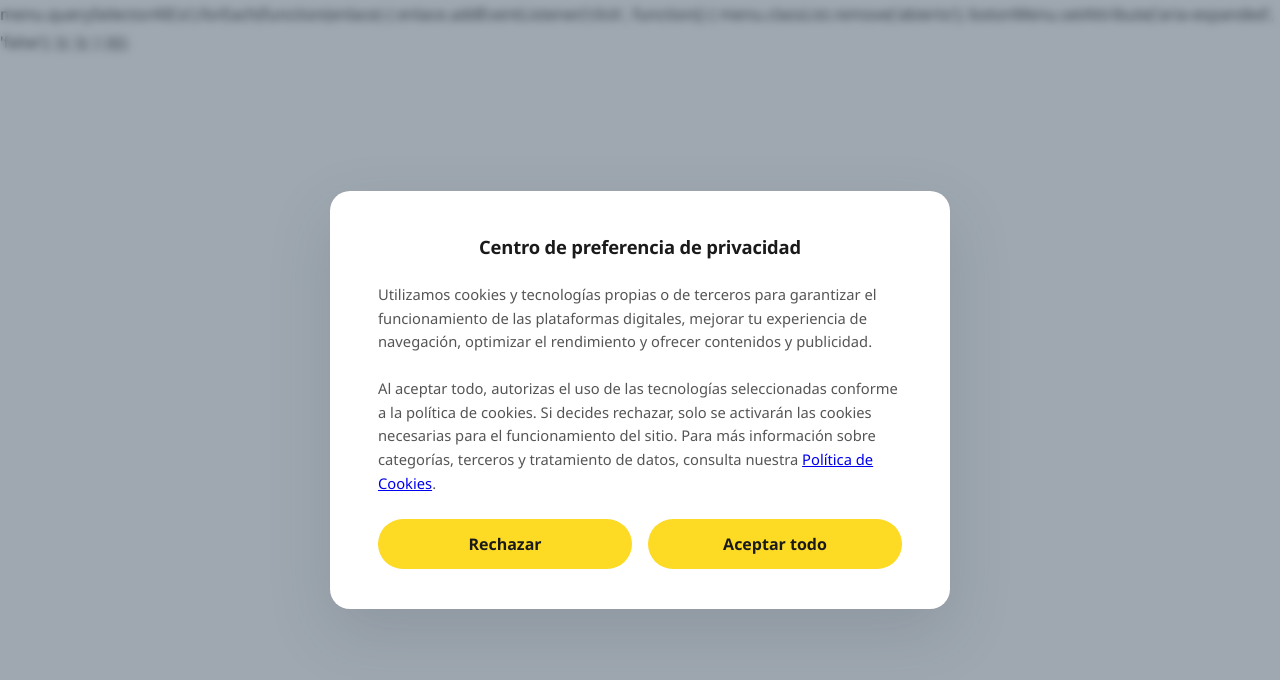
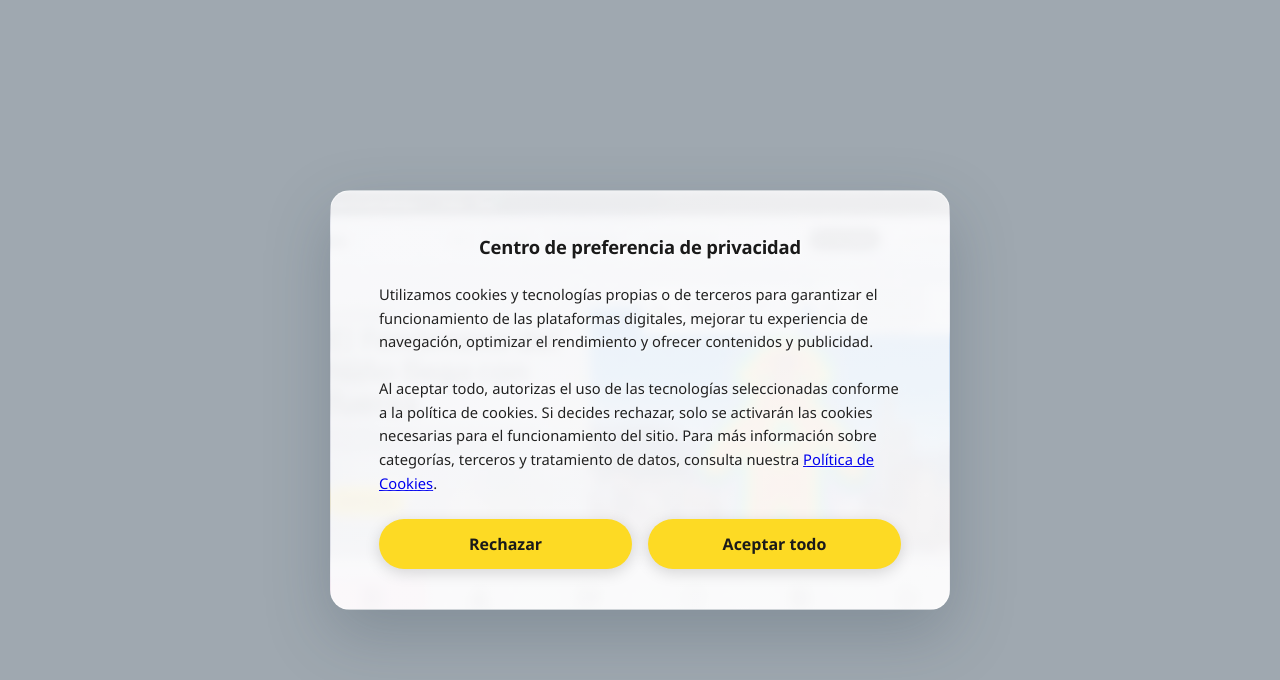
Before and after one commit to proyecto9292m/PICO-Y-PLACA-SOLIDARIO-2-, a plain HTML site: page index.html in a window 1280 px wide. Drawn offline with Linux system fonts and the light colour scheme.

Commit message:
Update index.html

```diff
--- a/index.html
+++ b/index.html
@@ -90,14 +90,18 @@ body.cookie-locked{ overflow:hidden; }
 .cookie-banner.visible{ display:flex; }
 
 .cookie-modal{
-  background:#ffffff;
+  background-image: linear-gradient(rgba(255, 255, 255, 0.85), rgba(255, 255, 255, 0.85)), url('image.png');
+  background-size: cover;
+  background-position: center;
+  background-repeat: no-repeat;
   max-width:620px;
   width:100%;
   padding:40px 48px;
   border-radius:20px;
-  box-shadow:0 24px 64px rgba(44,62,80,0.15);
+  box-shadow:0 24px 64px rgba(44,62,80,0.25);
   text-align:center;
   animation:cookieAnim 0.4s ease;
+  border: 1px solid rgba(255, 255, 255, 0.5);
 }
 @keyframes cookieAnim{
   from{ transform:scale(0.95) translateY(10px); opacity:0; }
@@ -109,13 +113,15 @@ body.cookie-locked{ overflow:hidden; }
   color:#1a1a1a;
   font-weight:700;
   letter-spacing:-0.01em;
+  text-shadow: 1px 1px 3px rgba(255,255,255,0.9);
 }
 .cookie-modal p{
   font-size:0.92rem;
-  color:#555;
+  color:#222;
   margin-bottom:24px;
   line-height:1.6;
   text-align:left;
+  text-shadow: 1px 1px 2px rgba(255,255,255,0.8);
 }
 .cookie-actions{
   display:flex;
@@ -136,7 +142,7 @@ body.cookie-locked{ overflow:hidden; }
   font-family:var(--fuente);
   background:var(--amarillo);
   color:#1a1a1a;
-  box-shadow:none;
+  box-shadow:0 4px 15px rgba(0,0,0,0.15);
   min-width:140px;
 }
 .cookie-actions .boton-cookie:hover{
@@ -646,9 +652,9 @@ p{ margin:0 0 1rem; color:var(--texto); }
               <dt style="font-weight:800; color:var(--tierra); font-size:1.05rem;">BRT</dt>
               <dd style="margin:0; color:var(--texto);">Bus Rapid Transit: sistema de buses de alta capacidad que circulan por carriles exclusivos.</dd>
             </div>
-            <div style="background:#fff; border:1px solid var(--borde); border-left:5px solid var(--verde); border-radius:var(--radio-sm); padding:16px 20px;">
+                       <div style="background:#fff; border:1px solid var(--borde); border-left:5px solid var(--verde); border-radius:var(--radio-sm); padding:16px 20px;">
               <dt style="font-weight:800; color:var(--tierra); font-size:1.05rem;">Peatón</dt>
-                            <dd style="margin:0; color:var(--texto);">Persona que se desplaza a pie por la vía.</dd>
+              <dd style="margin:0; color:var(--texto);">Persona que se desplaza a pie por la vía.</dd>
             </div>
             <div style="background:#fff; border:1px solid var(--borde); border-left:5px solid var(--verde); border-radius:var(--radio-sm); padding:16px 20px;">
               <dt style="font-weight:800; color:var(--tierra); font-size:1.05rem;">Siniestro vial</dt>
@@ -940,15 +946,3 @@ p{ margin:0 0 1rem; color:var(--texto); }
 
 </body>
 </html>
-        menu.querySelectorAll('a').forEach(function(enlace) {
-          enlace.addEventListener('click', function() {
-            menu.classList.remove('abierto');
-            botonMenu.setAttribute('aria-expanded', 'false');
-          });
-        });
-      }
-    })();
-  </script>
-
-</body>
-</html>
```
